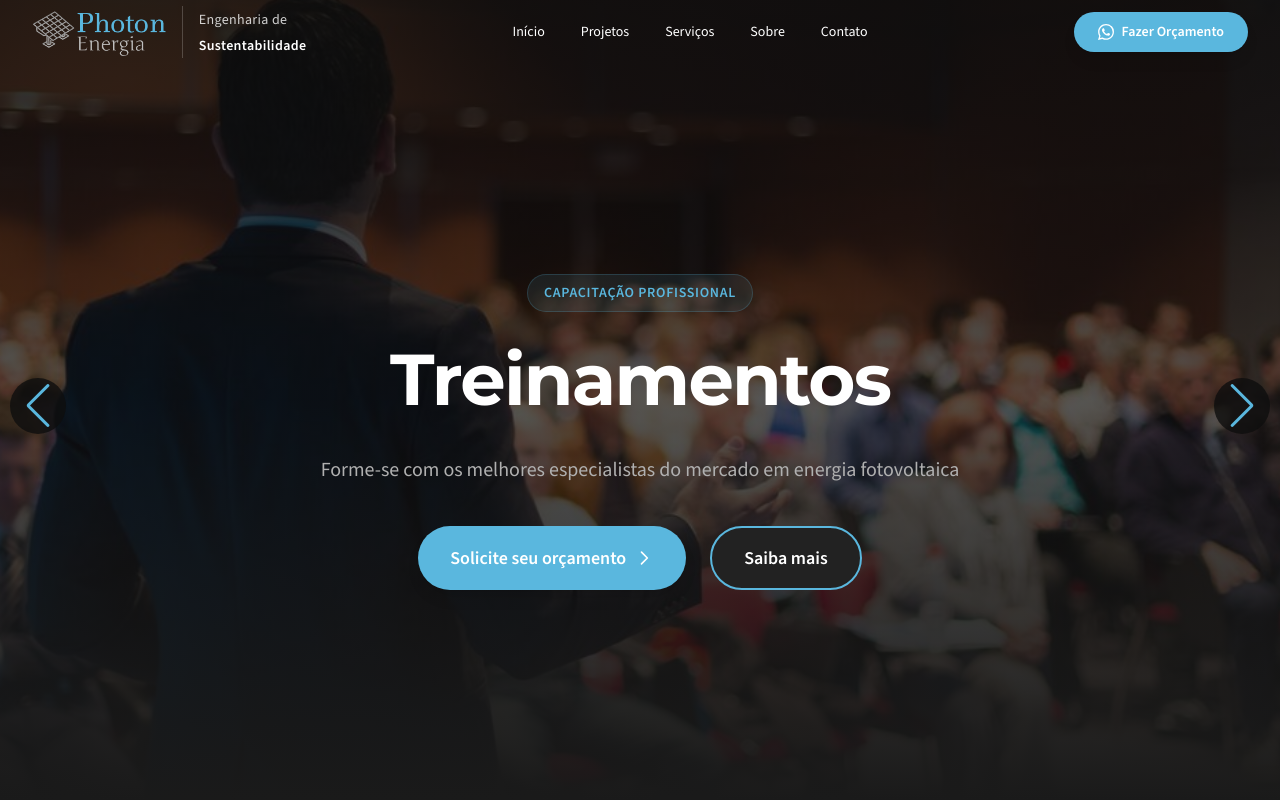
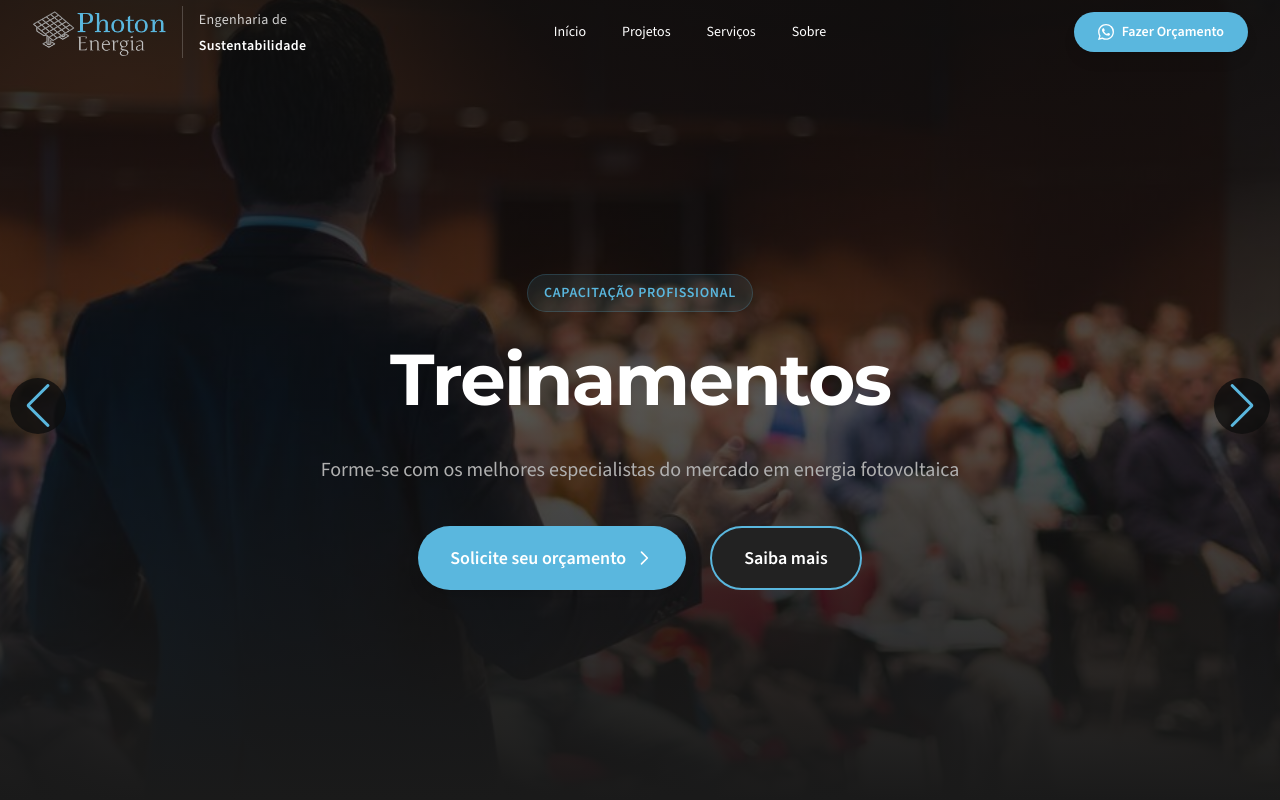
Before and after one commit to afaaafa/photon-energia, a Next.js app: page / in a window 1280 px wide. Shown: the top 800 px of the page. Built offline with nearby package versions, Linux system fonts and the light colour scheme.

Commit message:
ajustes css

```diff
--- a/app/globals.css
+++ b/app/globals.css
@@ -99,10 +99,6 @@ p {
 
 a {
   transition: color 0.2s ease;
-}
-
-a:hover {
-  color: var(--primary-hover);
 }
 
 /* Navbar específico */
--- a/components/Navbar.tsx
+++ b/components/Navbar.tsx
@@ -21,7 +21,6 @@ const Navbar = () => {
     { name: 'Projetos', href: '#projetos' },
     { name: 'Serviços', href: '#servicos' },
     { name: 'Sobre', href: '#sobre' },
-    { name: 'Contato', href: '#contato' }
   ];
 
   return (
```
